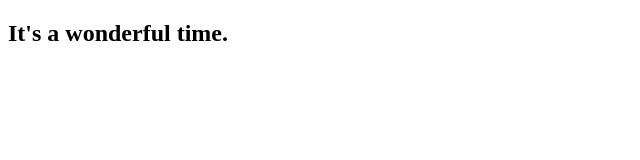
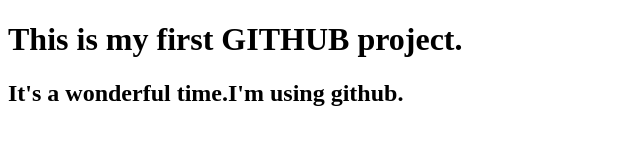
Before and after one commit to SAZEDA-89/subo89, a plain HTML site: page index.html in a window 1280 px wide. Shown: the whole page, without its empty margins (0-640 px from the left). Drawn offline with Linux system fonts and the light colour scheme.

Commit message:
added a header

```diff
--- a/index.html
+++ b/index.html
@@ -6,8 +6,9 @@
     <title>Document</title>
 </head>
 <body>
+    <h1>This is my first GITHUB project.</h1>
     <h2>
-        It's a wonderful time.
+        It's a wonderful time.I'm using github.
     </h2>
 </body>
 </html>
```
Also changed, not shown: 1 other file.
